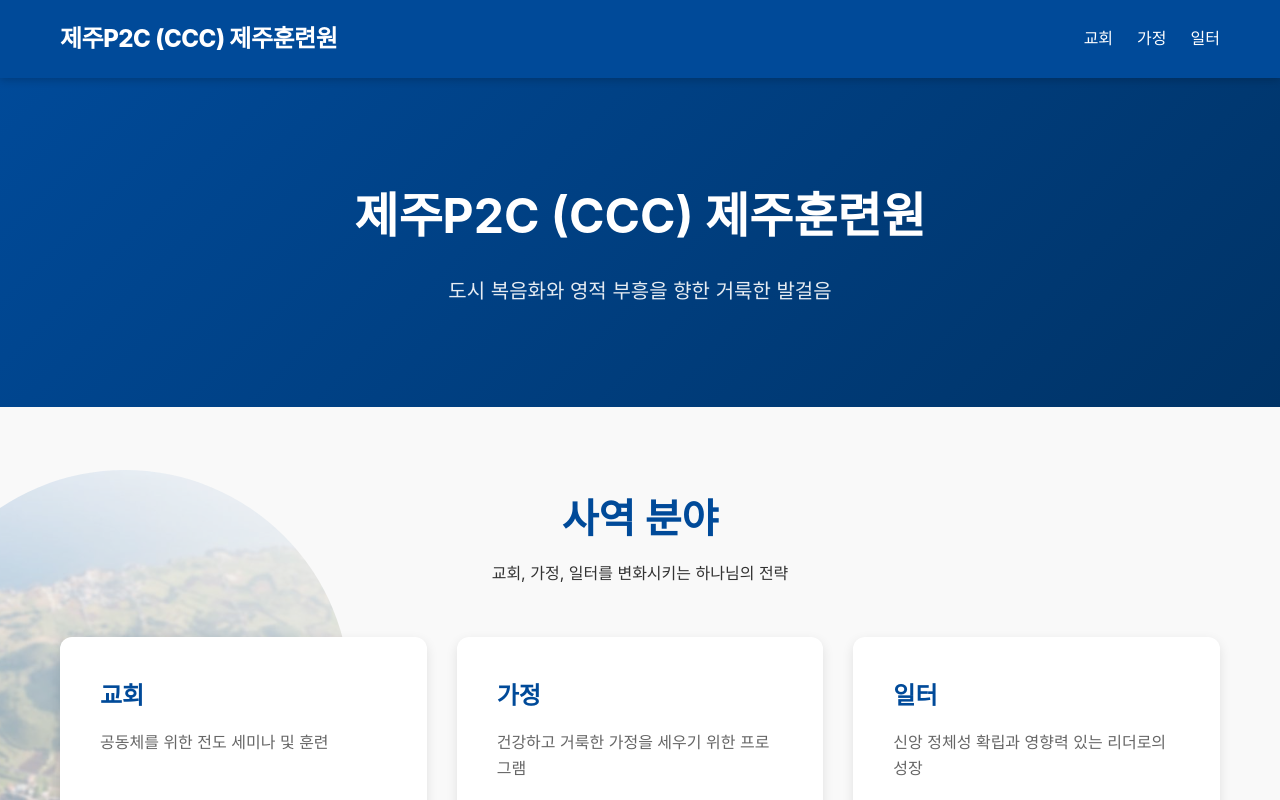
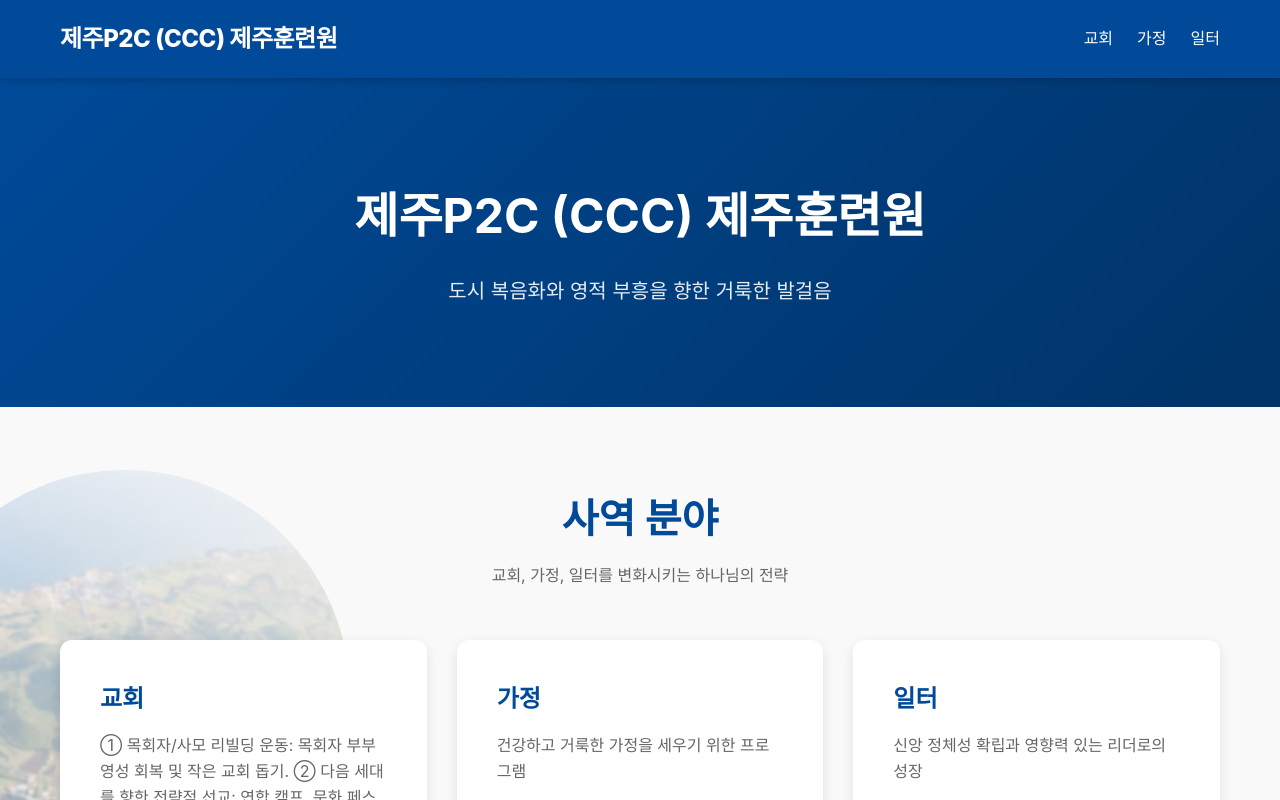
Before and after one commit to llegg3124/llegg3124.github.io, a React (Vite) app: page / in a window 1280 px wide. Shown: the top 800 px of the page. Built offline with nearby package versions, Linux system fonts and the light colour scheme.

Commit message:
feat: Update Church category description and allow line breaks

```diff
--- a/src/data/content.ts
+++ b/src/data/content.ts
@@ -154,7 +154,11 @@ export const ministryData: MinistryItem[] = [
 ];
 
 export const categories = [
-  { id: 'church', title: '교회', description: '공동체를 위한 전도 세미나 및 훈련' },
+  {
+    id: 'church',
+    title: '교회',
+    description: '① 목회자/사모 리빌딩 운동: 목회자 부부 영성 회복 및 작은 교회 돕기.\n② 다음 세대를 향한 전략적 선교: 연합 캠프, 문화 페스티벌, 전문 사역자 양성.\n③ 평신도 리더십 세우기 운동: 일터 사역(비즈니스 스쿨), \'THE FOUR\' 전도 훈련.'
+  },
   { id: 'family', title: '가정', description: '건강하고 거룩한 가정을 세우기 위한 프로그램' },
   { id: 'workplace', title: '일터', description: '신앙 정체성 확립과 영향력 있는 리더로의 성장' }
 ];
--- a/src/styles/main.css
+++ b/src/styles/main.css
@@ -135,6 +135,14 @@ background: linear-gradient(135deg, var(--primary) 0%, #003366 100%);  color: va
   margin-bottom: 10px;
 }
 
+.section-title p {
+  white-space: pre-wrap;
+  max-width: 800px;
+  margin: 0 auto;
+  color: #666;
+  line-height: 1.8;
+}
+
 .card-grid {
   display: grid;
   grid-template-columns: repeat(auto-fill, minmax(300px, 1fr));
```
